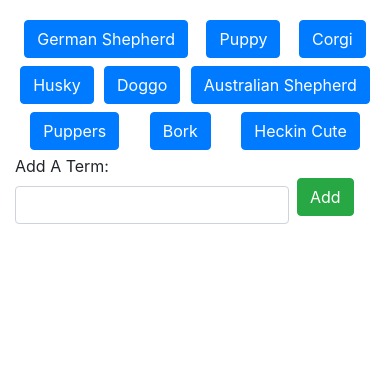
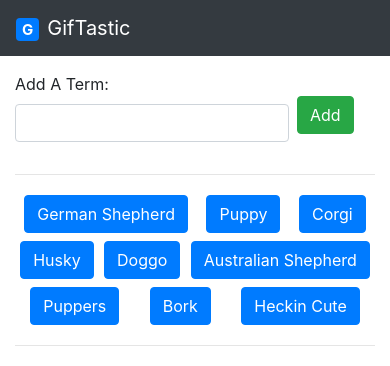
Before and after one commit to wparks08/GifTastic, a plain HTML site: page index.html in a window 390 px wide. Drawn offline with nearby package versions, Linux system fonts and the light colour scheme.

Commit message:
added navbar and mobile responsive

```diff
--- a/index.html
+++ b/index.html
@@ -11,11 +11,20 @@
     <link rel="stylesheet" href="assets/css/styles.css">
 </head>
 <body>
+    <nav class="navbar navbar-dark bg-dark sticky-top">
+
+        <a class="navbar-brand" href="#"><span class="badge badge-primary mr-2">G</span>GifTastic</a>
+    </nav>
+    <a id="top"></a>
     <div class="container-fluid d-flex flex-column">
         <!--Button area-->
         <div class="row mt-3">
-            <div id="button-display" class="d-flex justify-content-around flex-wrap col-md-9"></div>
-            <div id="form-display" class="col-md-3">
+            <div class="col-md-9 text-center order-1 order-md-0">
+                <!--Gif area-->
+                <div id="gif-display" class="d-flex justify-content-start flex-wrap"></div>
+                <button id="more" class="btn btn-dark col-2 my-3">Load More</button>
+            </div>
+            <div id="form-display" class="col-md-3 order-0 order-md-1">
                 <form class="form-inline">
                     <div class="form-group">
                         <label class="mr-2">Add A Term:</label>
@@ -23,12 +32,13 @@
                     </div>
                     <button class="btn btn-success add-button ml-2">Add</button>
                 </form>
+                <hr>
+                <div id="button-display" class="d-flex justify-content-around flex-wrap"></div>
+                <hr class="d-md-none">
             </div>
         </div>
 
-        <!--Gif area-->
-        <div id="gif-display" class="d-flex justify-content-start flex-wrap"></div>
-        <button id="more" class="btn btn-dark col-2 align-self-center my-3">Load More</button>
+
         <!--Form area-->
 
     </div>
```
